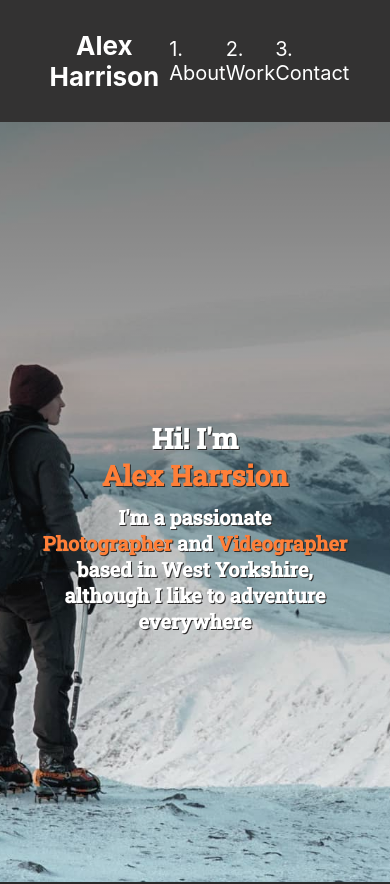
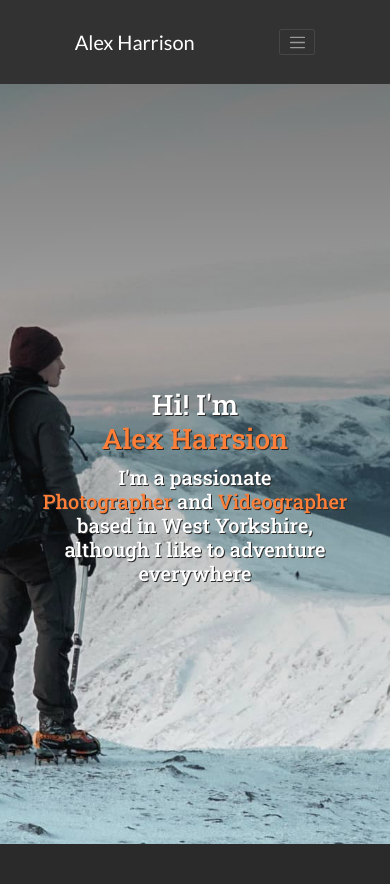
Before and after one commit to tbriggs1/alex-website, a React (Create React App) app: page / in a window 390 px wide. Shown: the top 884 px of the page. Built offline with nearby package versions, Linux system fonts and the light colour scheme.

Commit message:
changes to nav bar

```diff
--- a/package.json
+++ b/package.json
@@ -10,17 +10,21 @@
     "@testing-library/jest-dom": "^5.11.9",
     "@testing-library/react": "^11.2.5",
     "@testing-library/user-event": "^12.8.1",
+    "bootstrap": "^4.6.0",
     "framer-motion": "^3.10.3",
     "motion": "^5.0.0-beta26",
     "node-sass": "^5.0.0",
     "react": "^17.0.1",
+    "react-bootstrap": "^1.5.2",
     "react-dom": "^17.0.1",
+    "react-hamburger-menu": "^1.2.1",
     "react-intersection-observer": "^8.31.0",
     "react-parallax": "^3.2.1",
     "react-router": "^5.2.0",
     "react-router-dom": "^5.2.0",
     "react-scripts": "4.0.3",
     "react-youtube": "^7.13.1",
+    "reactstrap": "^8.9.0",
     "web-vitals": "^1.1.0"
   },
   "scripts": {
--- a/public/index.html
+++ b/public/index.html
@@ -17,6 +17,8 @@
     <link rel="manifest" href="%PUBLIC_URL%/manifest.json" />
     <link rel="preconnect" href="https://fonts.gstatic.com">
     <link href="https://fonts.googleapis.com/css2?family=Roboto+Slab:wght@500&display=swap" rel="stylesheet">
+    <link rel="preconnect" href="https://fonts.gstatic.com">
+    <link href="https://fonts.googleapis.com/css2?family=Lato&display=swap" rel="stylesheet">
     <!--
       Notice the use of %PUBLIC_URL% in the tags above.
       It will be replaced with the URL of the `public` folder during the build.
--- a/src/App.js
+++ b/src/App.js
@@ -1,19 +1,27 @@
-import React from 'react';
+import React, {useState} from 'react';
 import AboutMe from './pages/AboutMe.js';
 import MyWork from './pages/MyWork.js';
 import Contact from './pages/Contact.js';
-import Nav from './components/Nav';
+import NavSection from './components/Nav';
 import {Switch, Route, useLocation} from 'react-router-dom';
 import {AnimatePresence} from 'framer-motion';
 import SecondWork from './components/SecondWork.js';
 import FirstWork from './components/FirstWork.js';
 import ThirdWork from './components/ThirdWork.js';
 
+import 'bootstrap/dist/css/bootstrap.css';
+import './styles/contact.scss';
+import './styles/pages.scss';
+import './styles/mywork.scss';
+
+
+
 function App() {
   const location = useLocation();
+
   return (
     <div className="App">
-      <Nav />
+      <NavSection />
       <AnimatePresence exitBeforeEnter>
           <Switch location={location} key={location.pathname}>
               <Route path="/" exact>
--- a/src/components/ContactForm.js
+++ b/src/components/ContactForm.js
@@ -20,8 +20,8 @@ const ContactForm = () => {
                         <h4>AlexHarrsion@hotmail.com</h4>
                         </div>
                         <div className="social-links">
-                            <FontAwesomeIcon icon={faInstagram} size="3x"/>
-                            <FontAwesomeIcon icon={faYoutube} size="3x"/>
+                            <a href="https://www.instagram.com/a.harrison_outdoors/"><FontAwesomeIcon icon={faInstagram} size="3x"/></a>
+                            <a href="https://www.youtube.com/channel/UC1uCR87KDjENrVA845KwMMg"><FontAwesomeIcon icon={faYoutube} size="3x"/></a>
                             <FontAwesomeIcon icon={faTwitter} size="3x"/>
                         </div>
                         </div>
--- a/src/components/Nav.js
+++ b/src/components/Nav.js
@@ -1,34 +1,31 @@
 import React from 'react';
 import {motion} from 'framer-motion';
 import {Link} from 'react-router-dom';
+import Navbar from 'react-bootstrap/Navbar';
+import Nav from 'react-bootstrap/Nav';
+import Container from 'react-bootstrap/Container';
 
-const Nav = () => {
+const NavSection = () => {
+
     return(
-        <div>
-            <header className="main-header">
-                <nav className="Navbar">
-                    <h1 className="al-title"><Link to="/">Alex Harrison</Link></h1>
-                            <ul className="nav-content">
-                                <motion.li whileHover={{ scale: 1.2 }}>
-                                    <Link to="/">1. About</Link>
-                                </motion.li>
-                                <motion.li whileHover={{ scale: 1.2 }}>
-                                    <Link to="/work">2. Work</Link>
-                                </motion.li>
-                                <motion.li whileHover={{ scale: 1.2 }}>
-                                    <Link to="/contact">3. Contact</Link>
-                                </motion.li>
-                        </ul>
-                        <div className="burger-menu">
-                            <div className="burger"></div>
-                            <div className="burger"></div>
-                            <div className="burger"></div>
-                        </div>
-                </nav>
-            </header>
-        </div>
+
+        <Navbar collapseOnSelect expand="md" bg="dark" variant="dark">
+        <Navbar.Brand href="/">Alex Harrison</Navbar.Brand>
+        <Navbar.Toggle aria-controls="responsive-navbar-nav" />
+        <Navbar.Collapse id="responsive-navbar-nav">
+          <Nav className="mr-auto">
+
+          </Nav>
+          <Nav>
+            <Nav.Link href="/">About Me</Nav.Link>
+            <Nav.Link href="work">My Work</Nav.Link>
+            <Nav.Link href="contact">Contact Me</Nav.Link>
+          </Nav>
+        </Navbar.Collapse>
+      </Navbar>
+
 
     )
 };
 
-export default Nav;
+export default NavSection;
--- a/src/pages/AboutMe.js
+++ b/src/pages/AboutMe.js
@@ -2,7 +2,8 @@ import React from 'react';
 import AboutSection from '../components/AboutSection.js';
 import Services from '../components/Services.js';
 import FAQ from '../components/FAQ';
-import '../styles/pages.scss';
+// import 'bootstrap/dist/css/bootstrap.css';
+// import '../styles/pages.scss';
 import {motion} from 'framer-motion';
 import {aboutPageAnimation} from "../components/Animations.js"
 
--- a/src/pages/Contact.js
+++ b/src/pages/Contact.js
@@ -1,5 +1,6 @@
 import React from 'react';
-import '../styles/contact.scss'
+// import 'bootstrap/dist/css/bootstrap.css';
+// import '../styles/contact.scss'
 import ContactForm from '../components/ContactForm';
 import {motion} from 'framer-motion';
 import {pageAnimation} from "../components/Animations.js"
--- a/src/pages/MyWork.js
+++ b/src/pages/MyWork.js
@@ -1,5 +1,6 @@
 import React from 'react';
-import '../styles/mywork.scss';
+// import 'bootstrap/dist/css/bootstrap.css';
+// import '../styles/mywork.scss';
 import WorkIntroductionJs from '../components/WorkIntroduction';
 import Work from '../components/Work';
 import {motion} from 'framer-motion';
--- a/src/styles/mywork.scss
+++ b/src/styles/mywork.scss
@@ -56,7 +56,7 @@ a {
 .work-text {
   width: 40%;
   h2 {
-    text-shadow: 1px 0.5px #2c2b2b;
+    text-shadow: 0.2px 0.3px #2c2b2b;
     margin-bottom: 2rem;
   }
 }
--- a/src/styles/pages.scss
+++ b/src/styles/pages.scss
@@ -11,6 +11,11 @@ $third-content: #2a2a2a;
 html {
   font-size: 62.5%;
   background: $third-content;
+  font-family: 'Lato', sans-serif !important;
+}
+body{
+  background: $background-color;
+  font-family: 'Lato', sans-serif;
 }
 h1 {
   font-size: 2.6rem;
@@ -33,7 +38,7 @@ h4 {
 }
 a {
   text-decoration: none;
-  color: white;
+  color: white !important;
 }
 button {
   padding: 2rem 6rem;
@@ -49,10 +54,39 @@ span {
 }
 
 // Nav Section
-.main-header {
+.navbar, .bg-dark, .navbar-expand-md, .navbar-dark{
+  background-color: #333232 !important;
   background: #333232;
+  width: 100vw;
+  display:flex !important;
   color: white;
   z-index: 2;
+  justify-content: space-evenly;
+  align-content: center;
+
+  font-size: 2rem;
+}
+.navbar {
+
+  padding: 0 !important;
+}
+.navbar-expand-md .navbar-nav{
+  gap: 4rem;
+}
+.navbar-brand{
+  font-size: 2rem;
+}
+.contact-button{
+  padding: 2rem 6rem;
+  border: none;
+  color: white !important;
+  background: $content-backgound;
+  font-size: 1.8rem;
+  cursor: pointer;
+  border-radius: 15px;
+}
+.navbar-collapse {
+  flex-grow: 0;
 }
 nav {
   min-height: 10vh;
@@ -76,7 +110,7 @@ nav {
     flex-direction: column;
   }
 }
-nav ul {
+.nav-content {
   display: flex;
   flex: 1 1 40rem;
   align-items: center;
@@ -243,27 +277,7 @@ nav ul {
 }
 
 @media screen and (max-width: 964px) {
-  nav {
-    min-height: 10vh;
-  display: flex;
-  width: 90%;
-  margin: auto;
-  align-items: center;
-  flex-wrap: nowrap;
-    ul{
-      visibility:visible;
-    }
-    .burger{
-      visibility: hidden;
-      width: 4rem;
-    }
-  }
-  .al-title {
-    padding: 1rem;
-    width: 40vw;
-    display:inline;
-    text-align: center;
-  }
+
   .about-section {
     h2 {
       font-size: 2.8rem;
```
Also changed, not shown: 1 other file (tests, documents, lock files or other folders).
